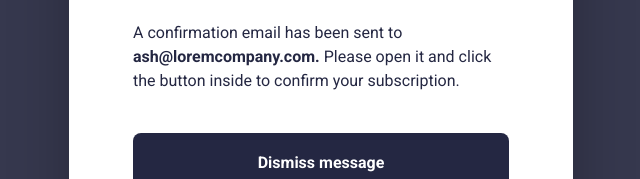
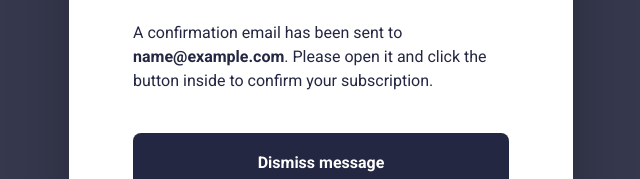
Before and after one commit to NDK1195/newsletter-sign-up-with-success-message, a website: page index.html in a window 1280 px wide. Both pictures are taken after typing "name@example.com" into the empty fields and a click on the button "Subscribe to monthly newsletter". Shown: the part 407-586 px from the top of the page, 319-959 px from the left. Drawn offline with nearby package versions, Linux system fonts and the light colour scheme; files that its build step writes are made by us from their sources.

Commit message:
update readme and fix email sent content

```diff
--- a/index.html
+++ b/index.html
@@ -167,8 +167,8 @@
         </h2>
         <p class="leading-[150%] text-dark-slate-grey">
           A confirmation email has been sent to
-          <a href="mailto:" class="font-bold">ash@loremcompany.com.</a> Please
-          open it and click the button inside to confirm your subscription.
+          <a href="mailto:" class="font-bold" id="email-sent"></a>. Please open
+          it and click the button inside to confirm your subscription.
         </p>
       </div>
       <button
--- a/src/index.js
+++ b/src/index.js
@@ -4,6 +4,7 @@ const inputEmail = document.getElementById("input-email");
 const errorText = document.getElementById("error-text");
 const successMessage = document.getElementById("success-message");
 const btnDismissMessage = document.getElementById("btn-dismiss-message");
+const emailSent = document.getElementById("email-sent");
 
 const emailRegex = /^[a-zA-Z0-9._%+-]+@[a-zA-Z0-9.-]+\.[a-zA-Z]{2,}$/;
 
@@ -19,6 +20,7 @@ form.addEventListener("submit", (event) => {
     errorText.textContent = "Valid email required";
   } else {
     signUpForm.classList.add("hidden");
+    emailSent.textContent = emailValue;
     successMessage.classList.remove("hidden");
     inputEmail.value = "";
   }
```
Also changed, not shown: README.md.
